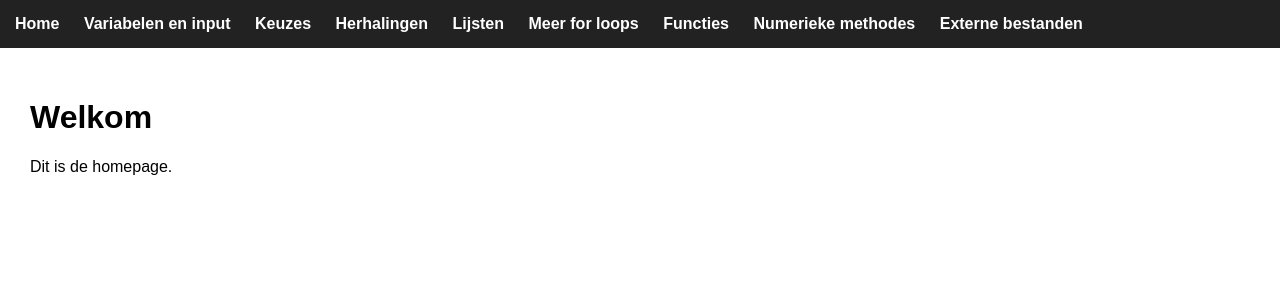
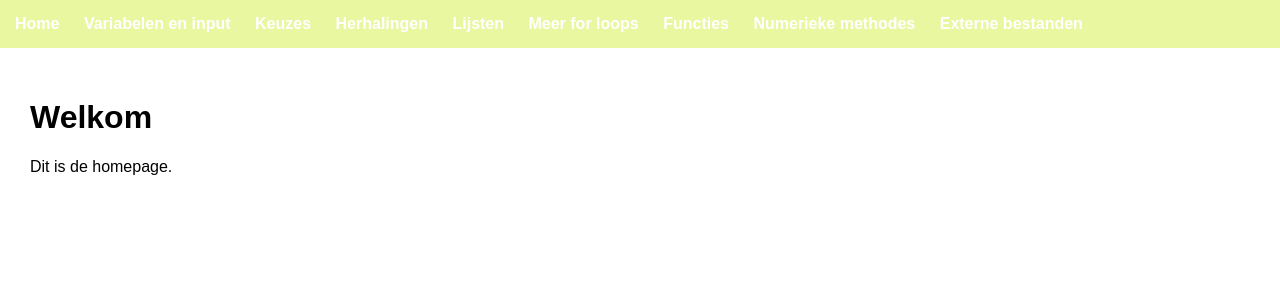
Before and after one commit to milanvandeput/milanvandeput.github.io, a Jekyll site: the page built from index.md, in a window 1280 px wide. Shown: the top 300 px of the page. Built offline with Jekyll 4.4.1, drawn with Linux system fonts in a browser that asks for light colours.

Commit message:
Update home.html

```diff
--- a/_layouts/home.html
+++ b/_layouts/home.html
@@ -8,7 +8,7 @@
     <style>
         body { margin: 0; font-family: Arial, sans-serif; }
         nav.topbar {
-            background: #222;
+            background: #e9f7a1;
             color: white;
             padding: 15px;
         }
```
